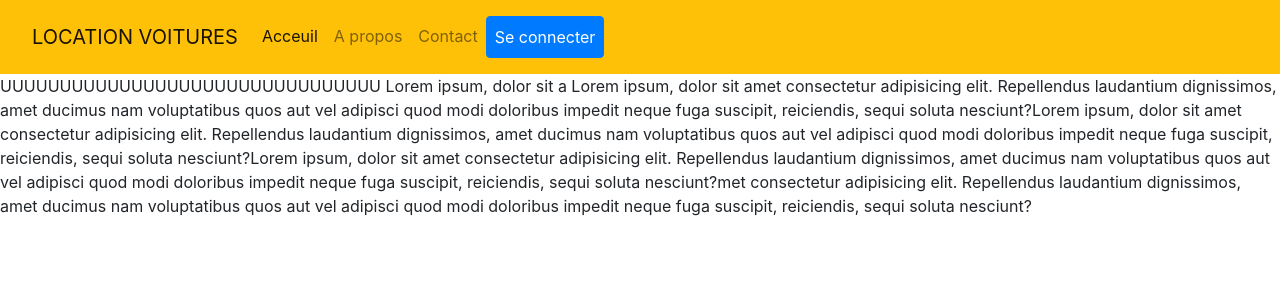
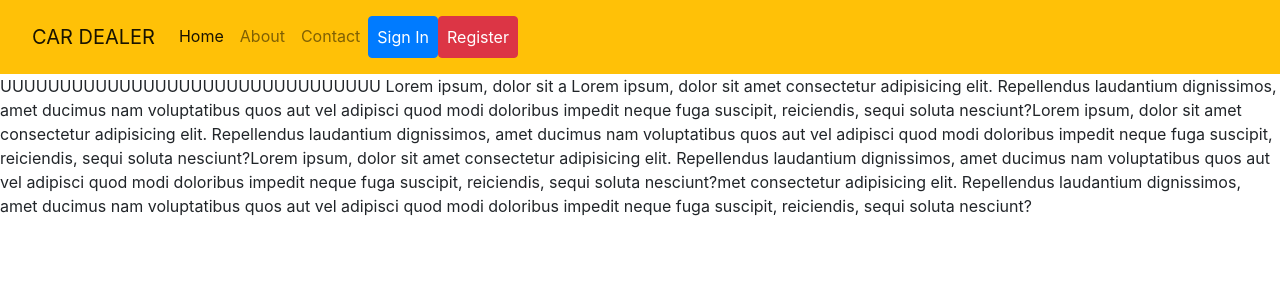
Before and after one commit to amine-lamti/Projet-final, a React (Create React App) app in the folder client/: page / in a window 1280 px wide. Shown: the top 300 px of the page. Built offline with nearby package versions, Linux system fonts and the light colour scheme; no server answers.

Commit message:
Update Navbar.js

```diff
--- a/client/src/components/Navbar.js
+++ b/client/src/components/Navbar.js
@@ -7,23 +7,35 @@ import { logout } from '../actions/AuthActions'
 const Navbar = props => {
 
     const userConnected = () => (
-        <ul>
-        <li class="nav-item">
-           {props.auth.user && props.auth.user.firstname +''+ props.auth.user.lastname}
-        </li>
-        <li class="nav-item">
-            <a href="#" onClick={() => props.logout()}>
-                <i className="fas fa-sign-out-alt"></i>
-                Déconnexion
-            </a>
-        </li>
-        </ul>
+           <div>
+           <nav class="navbar navbar-expand-lg navbar-light bg-warning">
+       <a class="navbar-brand" href="#">{props.auth.user && props.auth.user.firstname +''+ props.auth.user.lastname}</a>
+       <button class="navbar-toggler" type="button" data-toggle="collapse" data-target="#navbarSupportedContent" aria-controls="navbarSupportedContent" aria-expanded="false" aria-label="Toggle navigation">
+           <span class="navbar-toggler-icon"></span>
+       </button>
+       <div class="collapse navbar-collapse" id="navbarSupportedContent">
+           <ul class="navbar-nav ml-auto topnav">
+               <li class="nav-item active">
+                   <Link class="nav-link" to="/">Acceuil<span class="sr-only">(current)</span></Link>
+               </li>
+               <li class="nav-item">
+                   <Link class="nav-link" to="/vehicule">A propos</Link>
+               </li>
+               <li class="nav-item">
+                   <a class="nav-link" href="">Contact</a>
+               </li>
+               <li class="nav-item">
+                   <Link class="nav-link btn btn-primary text-white" type="button" to="/login" data-toggle="modal" data-target="#myModal" onClick={() => props.logout()}>Déconnexion</Link>
+               </li>
+           </ul>
+       </div>
+       </nav>
+     </div>
     )
 
     const guest = () => (
-            <div>
-            <nav class="navbar navbar-expand-lg navbar-light bg-warning">
-        <a class="navbar-brand" href="#">LOCATION VOITURES</a>
+        <nav class="navbar navbar-expand-lg navbar-light bg-warning">
+        <a class="navbar-brand" href="#">CAR DEALER</a>
         <button class="navbar-toggler" type="button" data-toggle="collapse" data-target="#navbarSupportedContent" aria-controls="navbarSupportedContent" aria-expanded="false" aria-label="Toggle navigation">
             <span class="navbar-toggler-icon"></span>
         </button>
@@ -31,21 +43,24 @@ const Navbar = props => {
         <div class="collapse navbar-collapse" id="navbarSupportedContent">
             <ul class="navbar-nav ml-auto topnav">
                 <li class="nav-item active">
-                    <Link class="nav-link" to="/">Acceuil<span class="sr-only">(current)</span></Link>
+                    <Link class="nav-link" href="#">Home <span class="sr-only">(current)</span></Link>
                 </li>
                 <li class="nav-item">
-                    <Link class="nav-link" to="/vehicule">A propos</Link>
+                    <Link class="nav-link" href="#">About</Link>
                 </li>
                 <li class="nav-item">
-                    <a class="nav-link" href="">Contact</a>
+                    <Link class="nav-link" href="#">Contact</Link>
                 </li>
                 <li class="nav-item">
-                    <Link class="nav-link btn btn-primary text-white" type="button" to="/login" data-toggle="modal" data-target="#myModal">Se connecter</Link>
+                    <Link class="nav-link btn btn-primary text-white" type="button" to="/login" data-toggle="modal" data-target="#myModal">Sign In</Link>
+                </li>
+                <li class="nav-item">
+                    <Link class="nav-link btn btn-danger text-white" type="button" to="/register" data-toggle="modal" data-target="#myModal">Register</Link>
                 </li>
             </ul>
         </div>
         </nav>
-      </div>
+
     )
 
    return (
```
